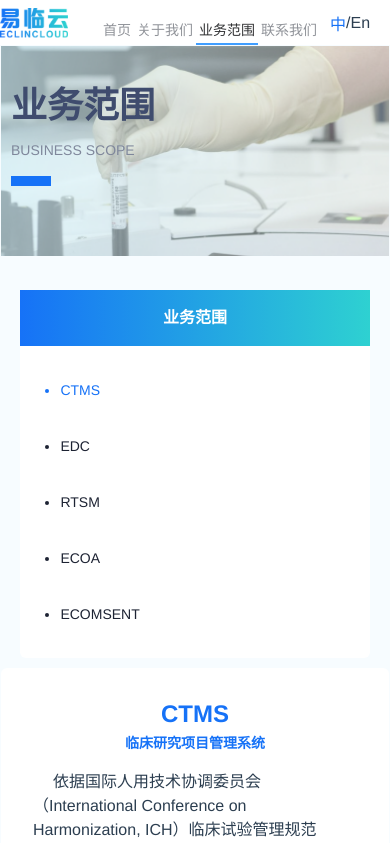
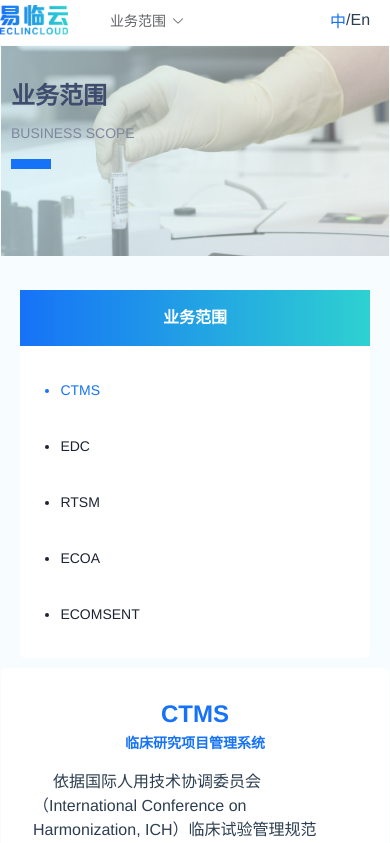
Before and after one commit to DDXY1230/guanwangmoban_1, a Vue app: page /service in a window 390 px wide. Shown: the top 843 px of the page. Built offline with nearby package versions, Linux system fonts and the light colour scheme.

Commit message:
移动端调整

```diff
--- a/src/components/Header.vue
+++ b/src/components/Header.vue
@@ -5,12 +5,8 @@
         <img class="yly-icon" src="@/assets/imgs/logo.png" alt="" />
       </div>
       <div class="center">
-        <el-menu
-          :default-active="activeIndex"
-          class="el-menu-demo"
-          mode="horizontal"
-          @select="handleSelect"
-        >
+        <!-- web端菜单 -->
+        <el-menu :default-active="activeIndex" class="el-menu-demo is-web-show" mode="horizontal" @select="handleSelect">
           <el-menu-item index="/">{{ $t("header.home") }}</el-menu-item>
           <el-menu-item index="/about">{{ $t("header.about") }}</el-menu-item>
           <el-menu-item index="/service">{{
@@ -20,18 +16,30 @@
             $t("header.contact")
           }}</el-menu-item>
         </el-menu>
+        <!-- 手机端菜单 -->
+        <el-dropdown class="is-phone-show" trigger="click" @command="handleCommand">
+          <span class="el-dropdown-link">
+            {{ currentItem }}<i class="el-icon-arrow-down el-icon--right"></i>
+          </span>
+          <el-dropdown-menu slot="dropdown">
+            <el-dropdown-item command="/">{{
+              $t("header.home")
+            }}</el-dropdown-item>
+            <el-dropdown-item command="/about">{{
+              $t("header.about")
+            }}</el-dropdown-item>
+            <el-dropdown-item command="/service">{{
+              $t("header.service")
+            }}</el-dropdown-item>
+            <el-dropdown-item command="/contact">{{
+              $t("header.contact")
+            }}</el-dropdown-item>
+          </el-dropdown-menu>
+        </el-dropdown>
       </div>
       <div class="right">
-        <span
-          @click="languageFunc('cn')"
-          :class="{ isActive: isCurrLocal == 'cn' }"
-          >中</span
-        >/
-        <span
-          @click="languageFunc('en')"
-          :class="{ isActive: isCurrLocal == 'en' }"
-          >En</span
-        >
+        <span @click="languageFunc('cn')" :class="{ isActive: isCurrLocal == 'cn' }">中</span>/
+        <span @click="languageFunc('en')" :class="{ isActive: isCurrLocal == 'en' }">En</span>
       </div>
     </div>
   </div>
@@ -42,46 +50,60 @@ export default {
   data() {
     return {
       activeIndex: "/",
+      currentItem: "首页"
     };
   },
   computed: {
     isCurrLocal() {
       return this.$i18n.locale;
-    },
+    }
   },
   watch: {
-    $route(newVal, oldVal) {
-      console.log(newVal, oldVal);
-      switch (newVal.name) {
-        case "Home":
-          this.activeIndex = "/";
-          break;
-        case "About":
-          this.activeIndex = "/about";
-          break;
-        case "Service":
-          this.activeIndex = "/service";
-          break;
-        case "Contact":
-          this.activeIndex = "/contact";
-          break;
-        default:
-          this.activeIndex = "/";
-      }
-    },
+    $route(newVal) {
+      this.getCurrentPageTilte(newVal.name);
+    }
   },
   methods: {
+    handleCommand(command) {
+      console.log(command);
+      this.$router.push({
+        path: command
+      });
+    },
     handleSelect(key, keyPath) {
       console.log(key, keyPath);
       this.$router.push({
-        path: key,
+        path: key
       });
     },
     languageFunc(e) {
       this.$i18n.locale = e;
       localStorage.setItem("lang", e);
+      this.getCurrentPageTilte(this.$route.name);
     },
-  },
+    getCurrentPageTilte(name) {
+      switch (name) {
+        case "Home":
+          this.activeIndex = "/";
+          this.currentItem = this.$t("header.home");
+          break;
+        case "About":
+          this.activeIndex = "/about";
+          this.currentItem = this.$t("header.about");
+          break;
+        case "Service":
+          this.activeIndex = "/service";
+          this.currentItem = this.$t("header.service");
+          break;
+        case "Contact":
+          this.activeIndex = "/contact";
+          this.currentItem = this.$t("header.contact");
+          break;
+        default:
+          this.activeIndex = "/";
+      }
+    }
+  }
 };
 </script>
 <style lang="scss" scoped>
@@ -116,11 +138,21 @@ export default {
       border: none;
     }
   }
+  .is-phone-show {
+    display: none;
+  }
 }
 // 适配移动端
 @media only screen and (max-width: 770px) {
   .header {
     height: 45px;
+    .is-web-show {
+      display: none;
+    }
+    .is-phone-show {
+      display: inline-block;
+      padding: 10px;
+    }
     .left {
       .yly-icon {
         height: 30px;
--- a/src/views/About.vue
+++ b/src/views/About.vue
@@ -233,6 +233,7 @@ export default {
         padding: 10px;
         .content-title {
           padding: 20px 0 0;
+          font-size: 24px;
         }
       }
     }
--- a/src/views/Contact.vue
+++ b/src/views/Contact.vue
@@ -74,7 +74,7 @@ export default {
       .content {
         &-title {
           color:#3F4C6E;
-          font-size: 36px;
+          font-size: 24px;
           margin: 0;
           padding: 120px 0 0;
         }
--- a/src/views/Service.vue
+++ b/src/views/Service.vue
@@ -71,7 +71,7 @@ export default {
       .content {
         &-title {
           color:#3F4C6E;
-          font-size: 36px;
+          font-size: 24px;
           margin: 0;
           padding: 120px 0 0;
         }
```
